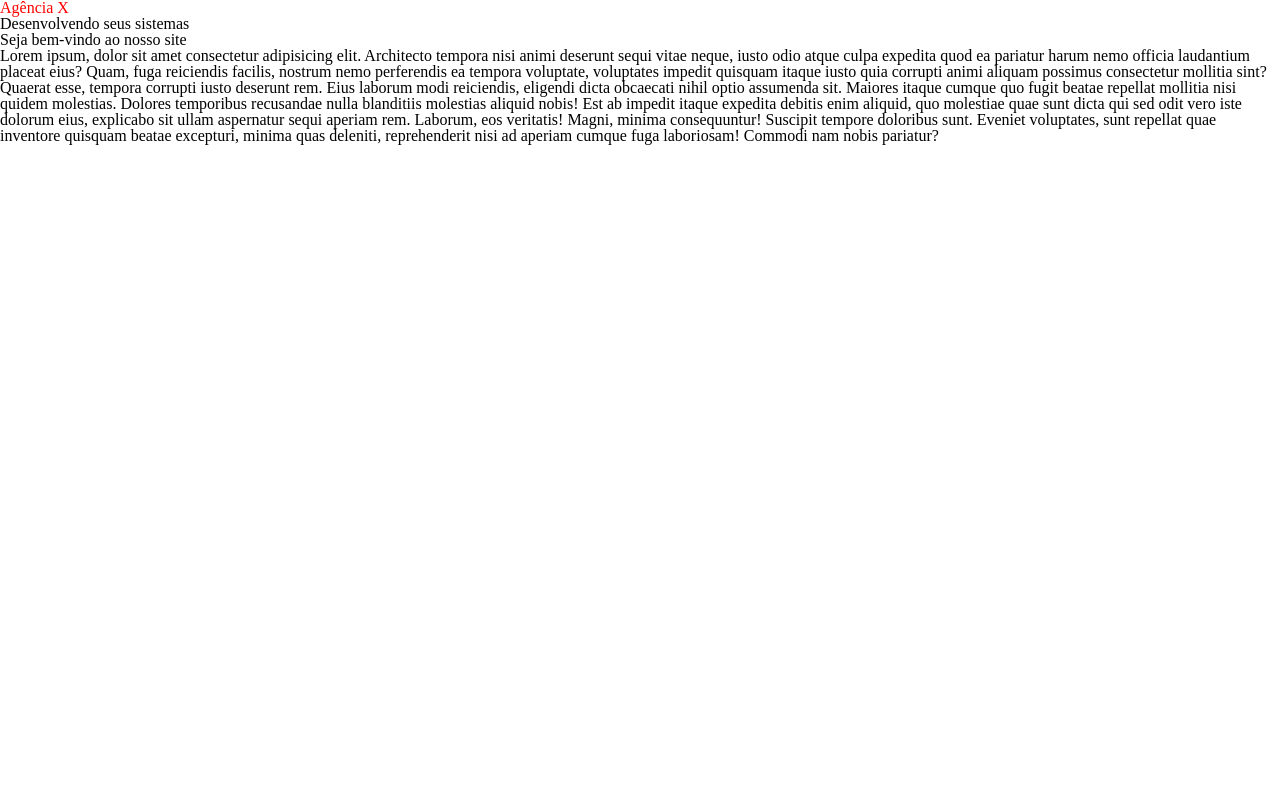
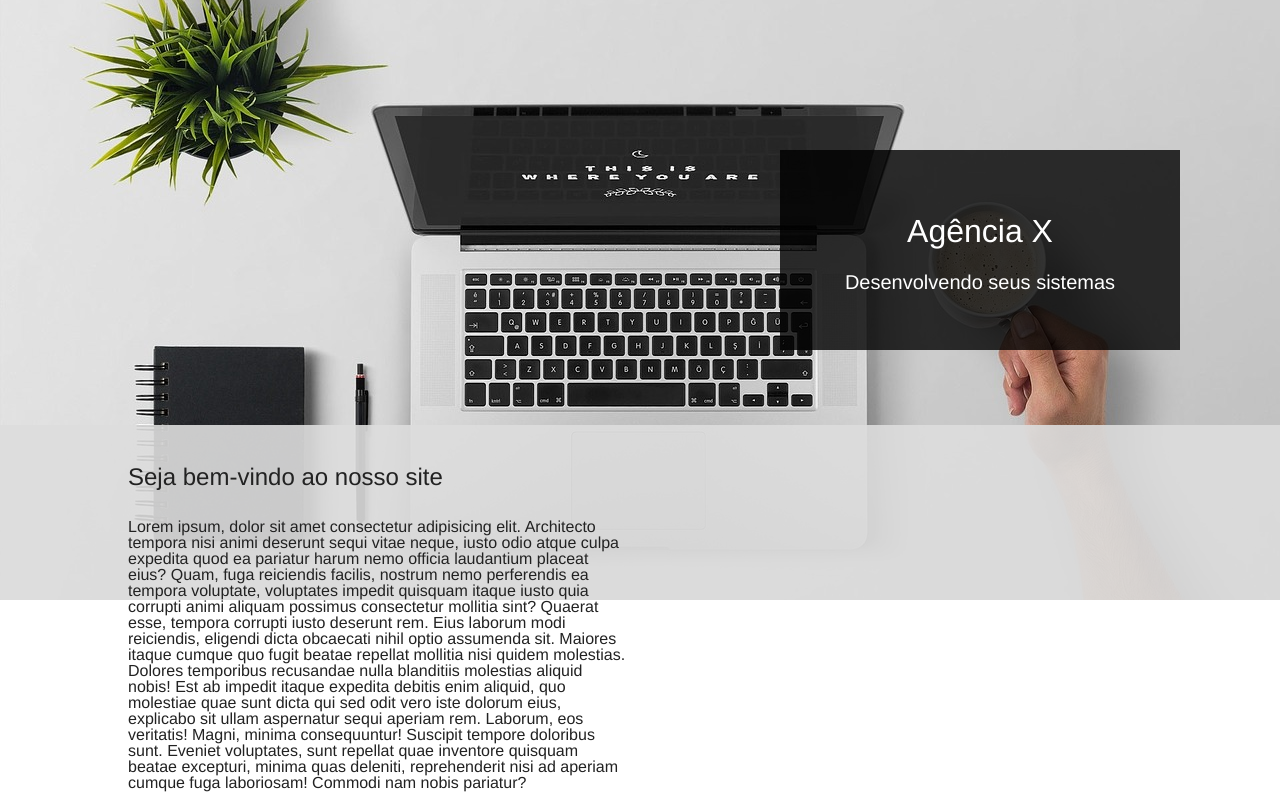
Before and after one commit to luizvelasco/agencia, a plain HTML site: page index.html in a window 1280 px wide. Drawn offline with Linux system fonts and the light colour scheme.

Commit message:
css header

```diff
--- a/css/styles.css
+++ b/css/styles.css
@@ -1,3 +1,79 @@
-h1 {
-    color: red;
+/* General */
+html {
+    font-family: Helvetica, sans-serif;
 }
+
+/* Header */
+.banner{
+    width: 100%;
+    height: 600px;
+    background-image: url('../img/capa2.jpg');
+    background-position: center;
+    position: relative;
+}
+
+.box-container {
+    width: 400px;
+    height: 200px;
+    text-align: center;
+    position: absolute;
+    right: 100px;
+    bottom: 250px;
+}
+
+.box-background {
+    width: 100%;
+    height: 100%;
+    background-color: #000;
+    opacity: .8;
+    position: relative;
+}
+
+.box-banner-title {
+    position: absolute;
+    width: 100%;
+    text-align: center;
+    top: 0;
+    color: #fff;
+    padding-top: 65px;
+}
+
+.box-banner-title h1{
+    font-size: 32px;
+    margin-bottom: 25px;
+}
+
+.box-banner-title p{
+    font-size: 20px;
+}
+
+.company-info-container {
+    position: absolute;
+    bottom: 0;
+    width: 100%;
+    height: 175px;
+}
+
+.company-info-background {
+    width: 100%;
+    height: 100%;
+    background-color: #ddd;
+    opacity: .9;
+}
+
+.company-info-titlebox {
+    position: absolute;
+    padding-left: 10%;
+    top: 40px;
+    width: 500px;
+}
+
+.company-info-titlebox h2,
+.company-info-titlebox p {
+    color: #222;
+}
+
+.company-info-titlebox h2 {
+    margin-bottom: 30px;
+    font-size: 24px;
+}
```
Also changed, not shown: img/capa.jpg (added), img/capa2.jpg (added), img/rodape.jpg (added).
